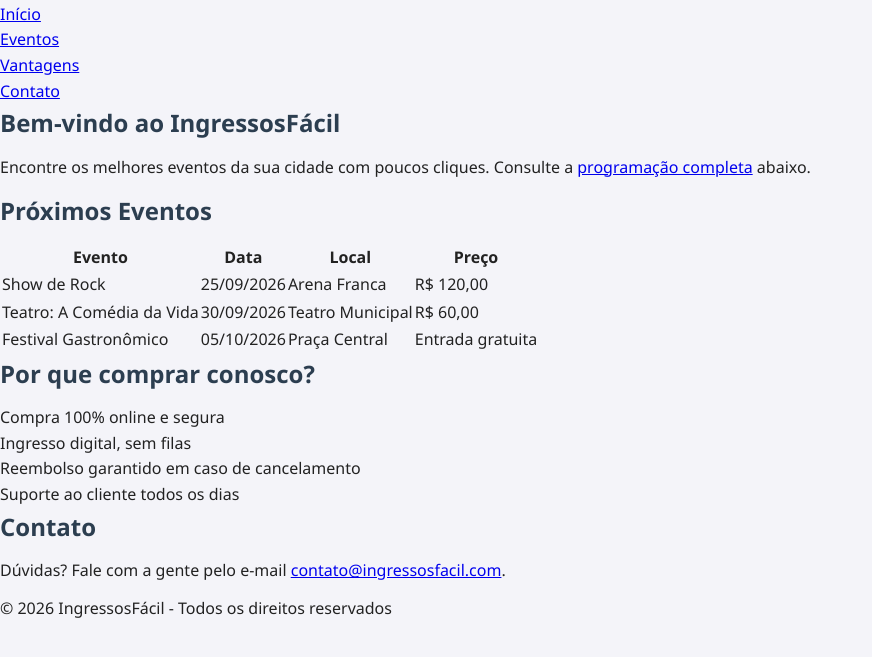
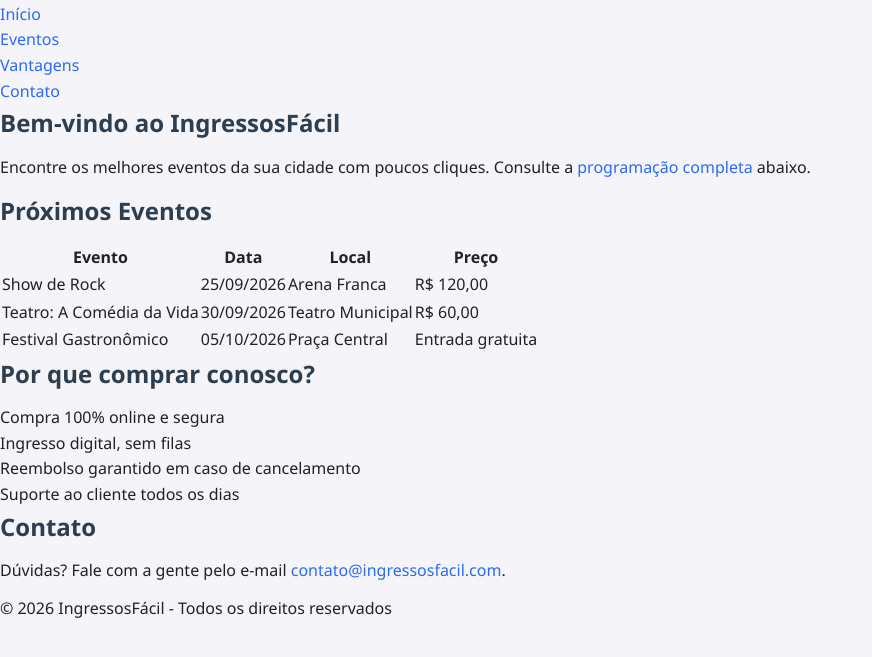
Before and after one commit to albert-wb/cc-front-end, a plain HTML site: page index.html in a window 1280 px wide. Shown: the part 121-778 px from the top of the page, without its empty margins (0-872 px from the left). Drawn offline with Linux system fonts and the light colour scheme.

Commit message:
style: estende estilos de links com pseudo-classes na ordem LVHA

```diff
--- a/css/styles.css
+++ b/css/styles.css
@@ -26,3 +26,21 @@ h2 {
 p {
     margin-bottom: 12px;
 }
+
+/* ===== Links ===== */
+a:link {
+    color: #2a6bf2;
+    text-decoration: none;
+}
+
+a:visited {
+    color: #7d3c98;
+}
+
+a:hover {
+    text-decoration: underline;
+}
+
+a:active {
+    color: #d63031;
+}
```
